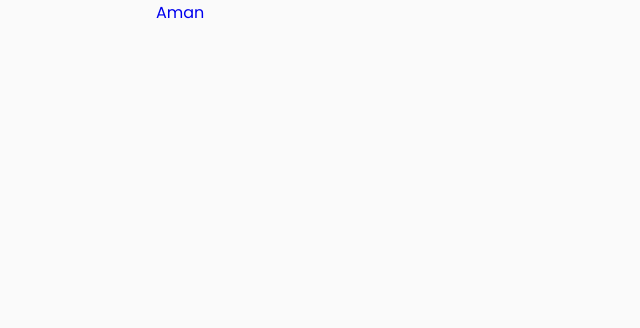
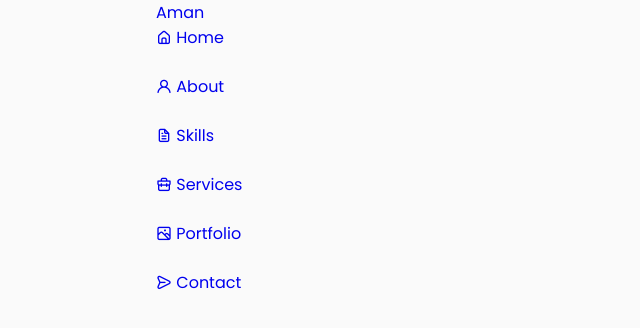
Before and after one commit to AmanWorku/AmanWorku.github.io, a React (Create React App) app: page / in a window 1280 px wide. Shown: the top 328 px of the page, without its empty margins (0-640 px from the left). Built offline with nearby package versions, Linux system fonts and the light colour scheme.

Commit message:
Add Icons to lists

```diff
--- a/src/components/header/Header.jsx
+++ b/src/components/header/Header.jsx
@@ -8,8 +8,41 @@ const Header = () => {
             <a href="index.html" className='nav__logo'>Aman</a>
             <div className="nav__menu">
                 <ul className="nav__list grid">
-                    <a href="index.html" className="nav__link">
-                    </a>
+                    <li className="nav__link">
+                        <a href="index.html" className="nav__link">
+                            <i className="uil uil-estate nav__icon"></i> Home
+                        </a>
+                    </li>
+
+                    <li className="nav__link">
+                        <a href="index.html" className="nav__link">
+                            <i className="uil uil-user nav__icon"></i> About
+                        </a>
+                    </li>
+
+                    <li className="nav__link">
+                        <a href="index.html" className="nav__link">
+                            <i className="uil uil-file-alt nav__icon"></i> Skills
+                        </a>
+                    </li>
+
+                    <li className="nav__link">
+                        <a href="index.html" className="nav__link">
+                            <i className="uil uil-briefcase nav__icon"></i> Services
+                        </a>
+                    </li>
+
+                    <li className="nav__link">
+                        <a href="index.html" className="nav__link">
+                            <i className="uil uil-scenery nav__icon"></i> Portfolio
+                        </a>
+                    </li>
+
+                    <li className="nav__link">
+                        <a href="index.html" className="nav__link">
+                            <i className="uil uil-message nav__icon"></i> Contact
+                        </a>
+                    </li>
                 </ul>
             </div>
         </nav>
```
